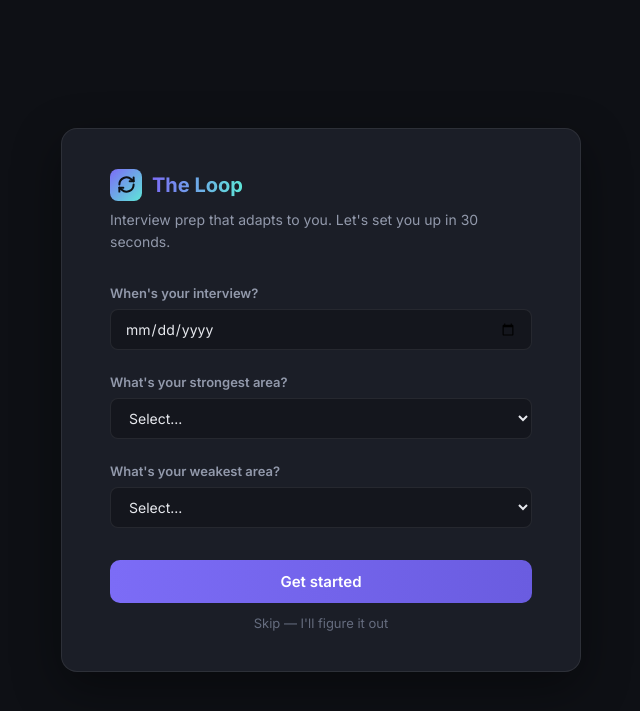
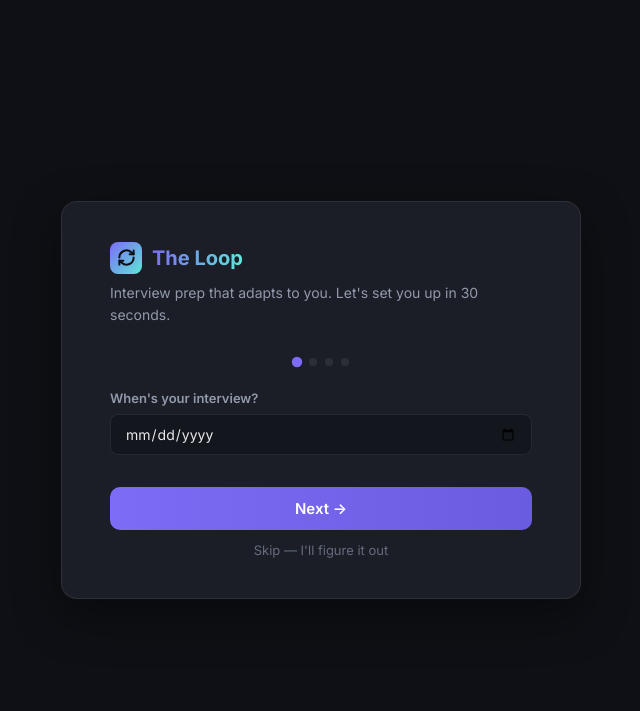
Before and after one commit to prithvi020397/PrepSage, a Flask app: page /onboarding in a window 1280 px wide. Shown: the top 711 px of the page, without its empty margins (319-959 px from the left). Run offline with Flask 3, Linux system fonts and the light colour scheme; some libraries are stand-ins or nearby versions.

Commit message:
Improve: Multi-step onboarding flow with recommended plan display

```diff
--- a/templates/onboarding.html
+++ b/templates/onboarding.html
@@ -118,6 +118,25 @@
     text-decoration: none;
   }
   .skip:hover { color: var(--text-dim); }
+  .progress-dots {
+    display: flex;
+    justify-content: center;
+    gap: 8px;
+    margin-bottom: 24px;
+  }
+  .dot { width: 8px; height: 8px; border-radius: 50%; background: var(--border); transition: all 0.2s; }
+  .dot.active { background: var(--accent); transform: scale(1.3); }
+  .screen { display: none; }
+  .screen.active { display: block; }
+  .nav-buttons { display: flex; gap: 12px; margin-top: 24px; }
+  .nav-buttons button { flex: 1; }
+  .btn-secondary {
+    background: var(--panel) !important;
+    border: 1px solid var(--border) !important;
+    color: var(--text) !important;
+  }
+  .btn-secondary:hover { background: var(--card) !important; }
+  .plan-item { padding: 12px; background: var(--panel); border-radius: 8px; margin: 8px 0; border-left: 3px solid var(--accent); }
 </style>
 </head>
 <body>
@@ -128,55 +147,127 @@
   </div>
   <p class="subtitle">Interview prep that adapts to you. Let's set you up in 30 seconds.</p>
 
+  <div class="progress-dots">
+    <div class="dot active" id="dot-0"></div>
+    <div class="dot" id="dot-1"></div>
+    <div class="dot" id="dot-2"></div>
+    <div class="dot" id="dot-3"></div>
+  </div>
+
+  <!-- Screen 1: Deadline -->
+  <div class="screen active" id="screen-0">
     <div class="step">
       <label>When's your interview?</label>
       <input type="date" id="onboard-deadline">
     </div>
+  </div>
 
+  <!-- Screen 2: Skill level -->
+  <div class="screen" id="screen-1">
     <div class="step">
-    <label>What's your strongest area?</label>
+      <label>Your coding interview level?</label>
+      <select id="onboard-level">
+        <option value="">Select...</option>
+        <option value="beginner">🟢 Beginner (know syntax, weak on algorithms)</option>
+        <option value="intermediate">🟡 Intermediate (can solve medium problems)</option>
+        <option value="advanced">🔴 Advanced (can solve hard problems)</option>
+      </select>
+    </div>
+  </div>
+
+  <!-- Screen 3: Strongest/Weakest -->
+  <div class="screen" id="screen-2">
+    <div class="step">
+      <label>Strongest area?</label>
       <select id="onboard-strongest">
         <option value="">Select...</option>
         <option value="sql">SQL</option>
         <option value="python">Python / Coding</option>
         <option value="system_design">System Design</option>
         <option value="tradeoffs">Architecture Tradeoffs</option>
-      <option value="nervous">Honestly, none yet</option>
+        <option value="nervous">Not sure yet</option>
       </select>
     </div>
-
     <div class="step">
-    <label>What's your weakest area?</label>
+      <label>Weakest area?</label>
       <select id="onboard-weakest">
         <option value="">Select...</option>
         <option value="sql">SQL</option>
         <option value="python">Python / Coding</option>
         <option value="system_design">System Design</option>
         <option value="tradeoffs">Architecture Tradeoffs</option>
-      <option value="nervous">Honestly, none yet</option>
+        <option value="nervous">Not sure yet</option>
       </select>
+    </div>
+  </div>
+
+  <!-- Screen 4: Recommended plan -->
+  <div class="screen" id="screen-3">
+    <p style="font-size: 13px; color: var(--text-dim); margin-bottom: 16px;">Here's your personalized plan:</p>
+    <div class="plan-item">
+      <strong>🎯 Start with:</strong> SQL & Python fundamentals (5-7 days)
+    </div>
+    <div class="plan-item">
+      <strong>📈 Then:</strong> System Design (3-5 days)
+    </div>
+    <div class="plan-item">
+      <strong>⚡ Finally:</strong> Tradeoffs & Mock interviews (2-3 days)
+    </div>
+    <p style="font-size: 12px; color: var(--text-faint); margin-top: 16px;">👉 Practice 3-4 problems per day to stay on track</p>
   </div>
 
   <div class="actions">
-    <button onclick="saveOnboarding()">Get started</button>
+    <div class="nav-buttons">
+      <button class="btn-secondary" id="btn-prev" onclick="prevScreen()" style="display:none;">← Back</button>
+      <button id="btn-next" onclick="nextScreen()">Next →</button>
     </div>
-  <p id="onboard-hint" style="display:none; color:#e0574f; font-size:13px; margin:8px 0 0; text-align:center;">Fill in at least one field, or use Skip below.</p>
+    <button id="btn-start" onclick="saveOnboarding()" style="display:none; margin-top: 8px;">Start Practice</button>
+  </div>
   <a class="skip" href="/dashboard">Skip — I'll figure it out</a>
 </div>
 <script>
+let currentScreen = 0;
+const totalScreens = 4;
+
+function updateScreen() {
+  // Update progress dots
+  for (let i = 0; i < totalScreens; i++) {
+    document.getElementById('dot-' + i).classList.toggle('active', i === currentScreen);
+    document.getElementById('screen-' + i).classList.toggle('active', i === currentScreen);
+  }
+
+  // Update buttons
+  document.getElementById('btn-prev').style.display = currentScreen > 0 ? 'block' : 'none';
+  document.getElementById('btn-next').style.display = currentScreen < totalScreens - 1 ? 'block' : 'none';
+  document.getElementById('btn-start').style.display = currentScreen === totalScreens - 1 ? 'block' : 'none';
+}
+
+function nextScreen() {
+  if (currentScreen < totalScreens - 1) {
+    currentScreen++;
+    updateScreen();
+  }
+}
+
+function prevScreen() {
+  if (currentScreen > 0) {
+    currentScreen--;
+    updateScreen();
+  }
+}
+
 async function saveOnboarding() {
   const body = {
     deadline: document.getElementById('onboard-deadline').value,
+    level: document.getElementById('onboard-level').value,
     strongest: document.getElementById('onboard-strongest').value,
     weakest: document.getElementById('onboard-weakest').value,
   };
-  if (!body.deadline && !body.strongest && !body.weakest) {
-    document.getElementById('onboard-hint').style.display = '';
-    return;
-  }
   await fetch('/api/onboarding', {method: 'POST', headers: {'Content-Type': 'application/json'}, body: JSON.stringify(body)});
   window.location.href = '/dashboard';
 }
+
+updateScreen();
 </script>
 </body>
 </html>
```
Lines whose indentation alone changed are shown as unchanged.
